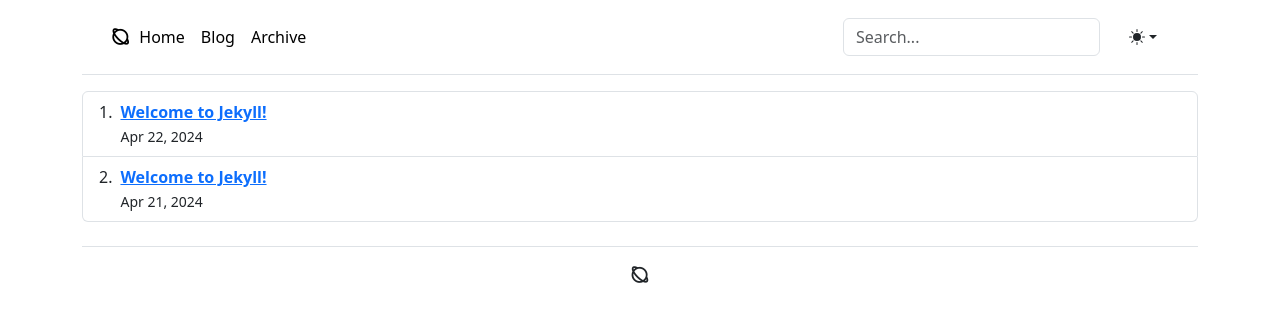
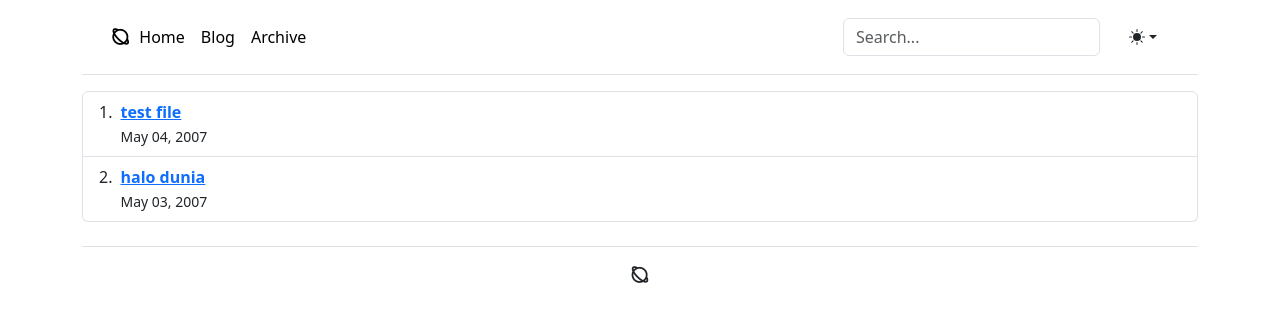
Before and after one commit to azislamayuda/blog, a Jekyll site: the page built from index.markdown, in a window 1280 px wide. Shown: the top 322 px of the page. Built offline with Jekyll 4.4.1, drawn with Linux system fonts in a browser that asks for light colours.

Commit message:
change judul postingan

```diff
--- a/_posts/2007-05-03-halo-dunia.markdown
+++ b/_posts/2007-05-03-halo-dunia.markdown
@@ -1,7 +1,6 @@
 ---
 layout: post
-title:  "Welcome to Jekyll!"
-date:   2024-04-23 04:14:43 +0700
+title:  "halo dunia"
 categories: jekyll update
 ---
 You’ll find this post in your `_posts` directory. Go ahead and edit it and re-build the site to see your changes. You can rebuild the site in many different ways, but the most common way is to run `jekyll serve`, which launches a web server and auto-regenerates your site when a file is updated.
--- a/_posts/2007-05-04-test-file.markdown
+++ b/_posts/2007-05-04-test-file.markdown
@@ -1,7 +1,6 @@
 ---
 layout: post
-title:  "Welcome to Jekyll!"
-date:   2024-04-21 15:53:24 +0700
+title:  "test file"
 categories: jekyll update
 ---
 You’ll find this post in your `_posts` directory. Go ahead and edit it and re-build the site to see your changes. You can rebuild the site in many different ways, but the most common way is to run `jekyll serve`, which launches a web server and auto-regenerates your site when a file is updated.
```
